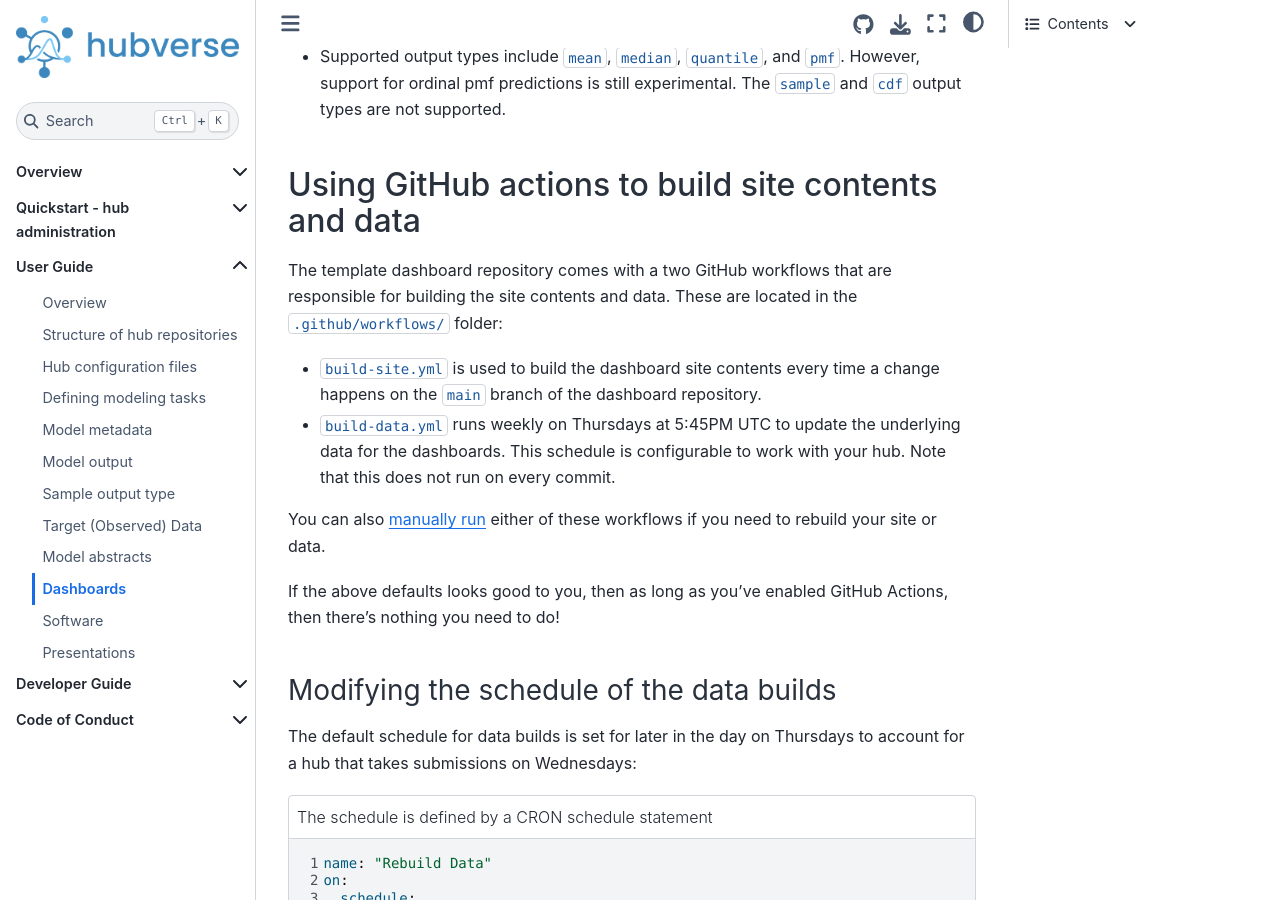
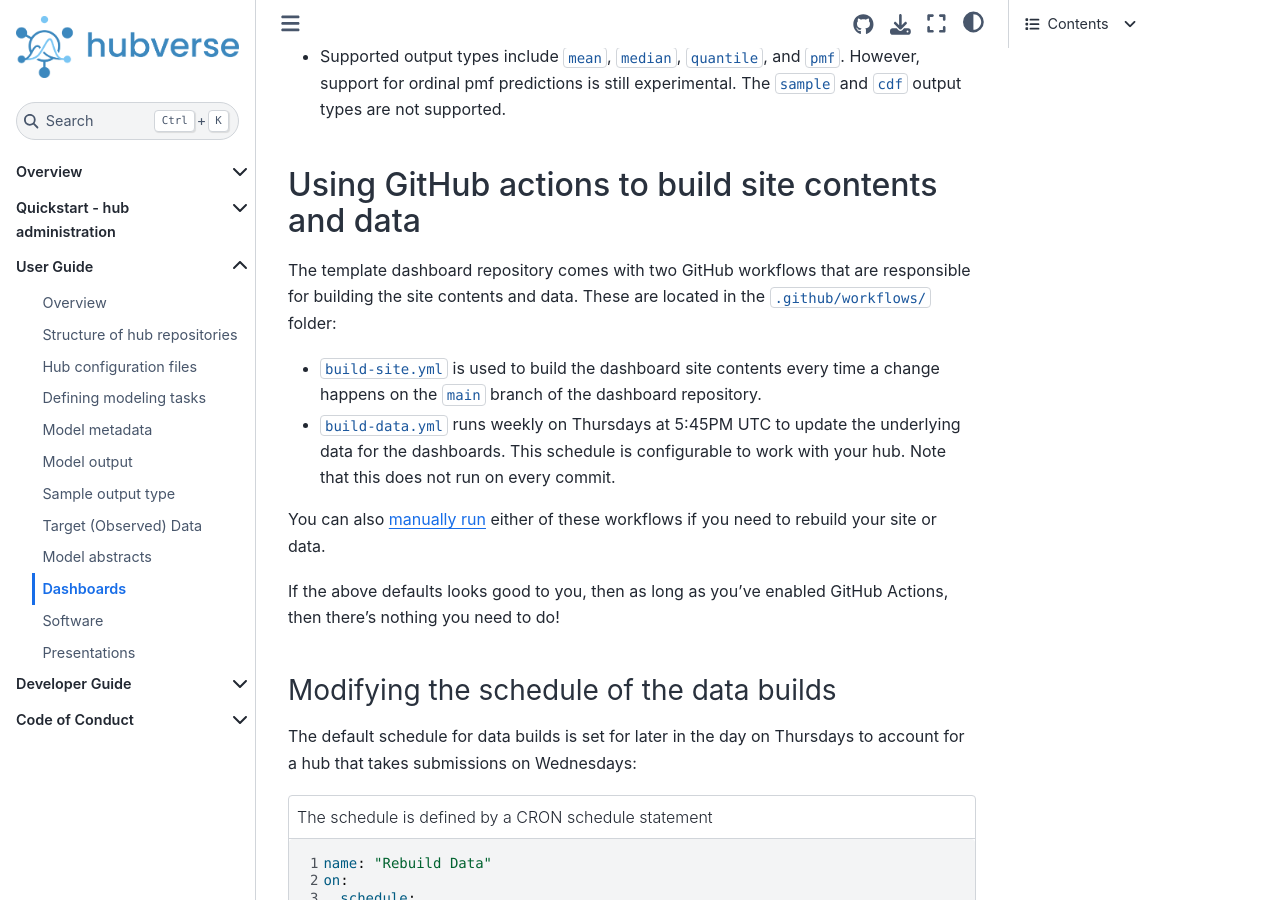
Before and after one commit to hubverse-org/hubDocs, a Sphinx documentation site: the page built from docs/source/user-guide/dashboards.md, in a window 1280 px wide and 900 px high, scrolled down 15352 px. Built offline with Sphinx 7.4.7 and the Sphinx Book theme 1.1.4, drawn with Linux system fonts in a browser that asks for light colours; comment, search, counter and statistics services are not loaded.

Commit message:
typo fix

```diff
--- a/docs/source/user-guide/dashboards.md
+++ b/docs/source/user-guide/dashboards.md
@@ -484,7 +484,7 @@ The PredEvals module has several important limitations:
 
 ## Using GitHub actions to build site contents and data
 
-The template dashboard repository comes with a two GitHub workflows that are responsible for building the site contents and data. These are located in the `.github/workflows/` folder:
+The template dashboard repository comes with two GitHub workflows that are responsible for building the site contents and data. These are located in the `.github/workflows/` folder:
 
 - `build-site.yml` is used to build the dashboard site contents every time a change happens on the `main` branch of the dashboard repository.
 - `build-data.yml` runs weekly on Thursdays at 5:45PM UTC to update the underlying data for the dashboards. This schedule is configurable to work with your hub. Note that this does not run on every commit.
```
